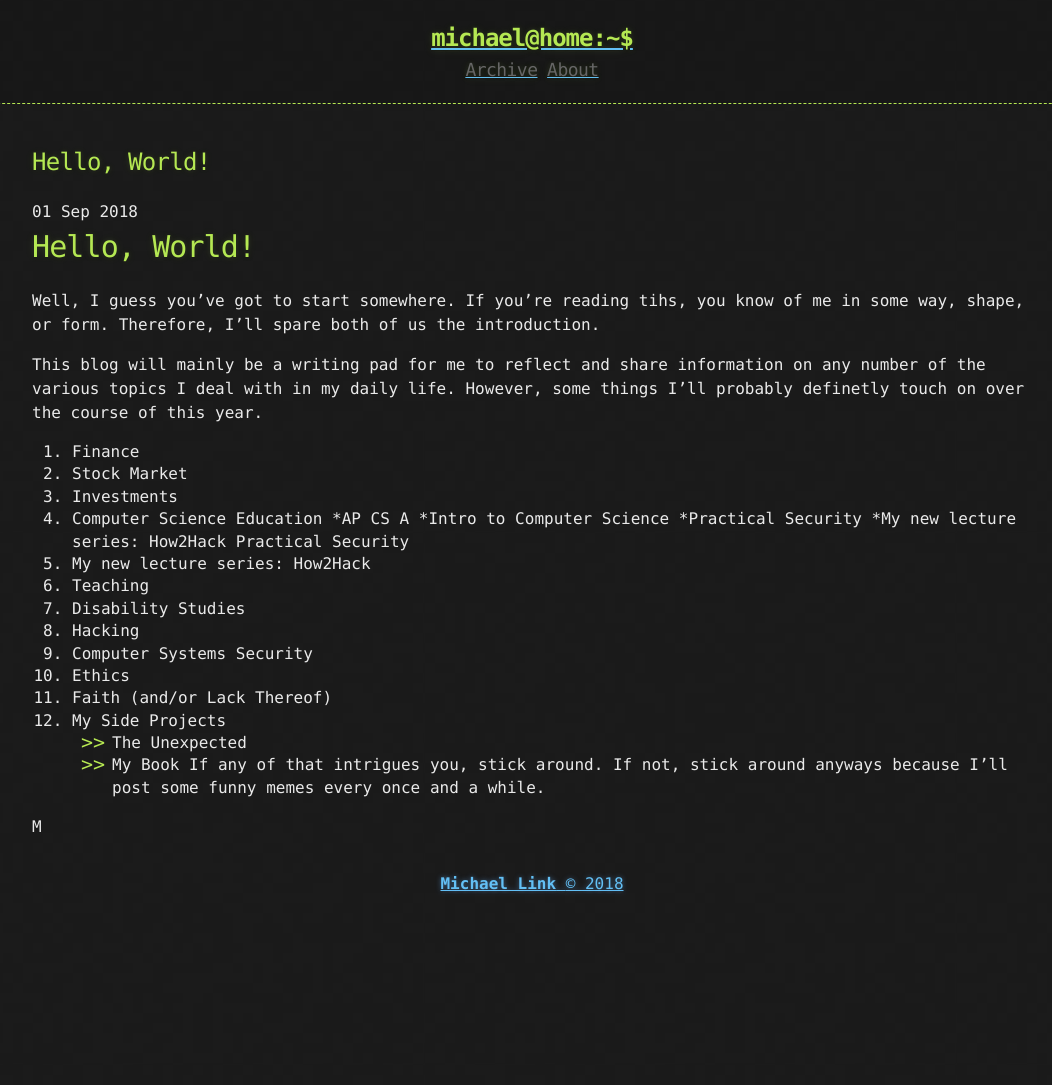
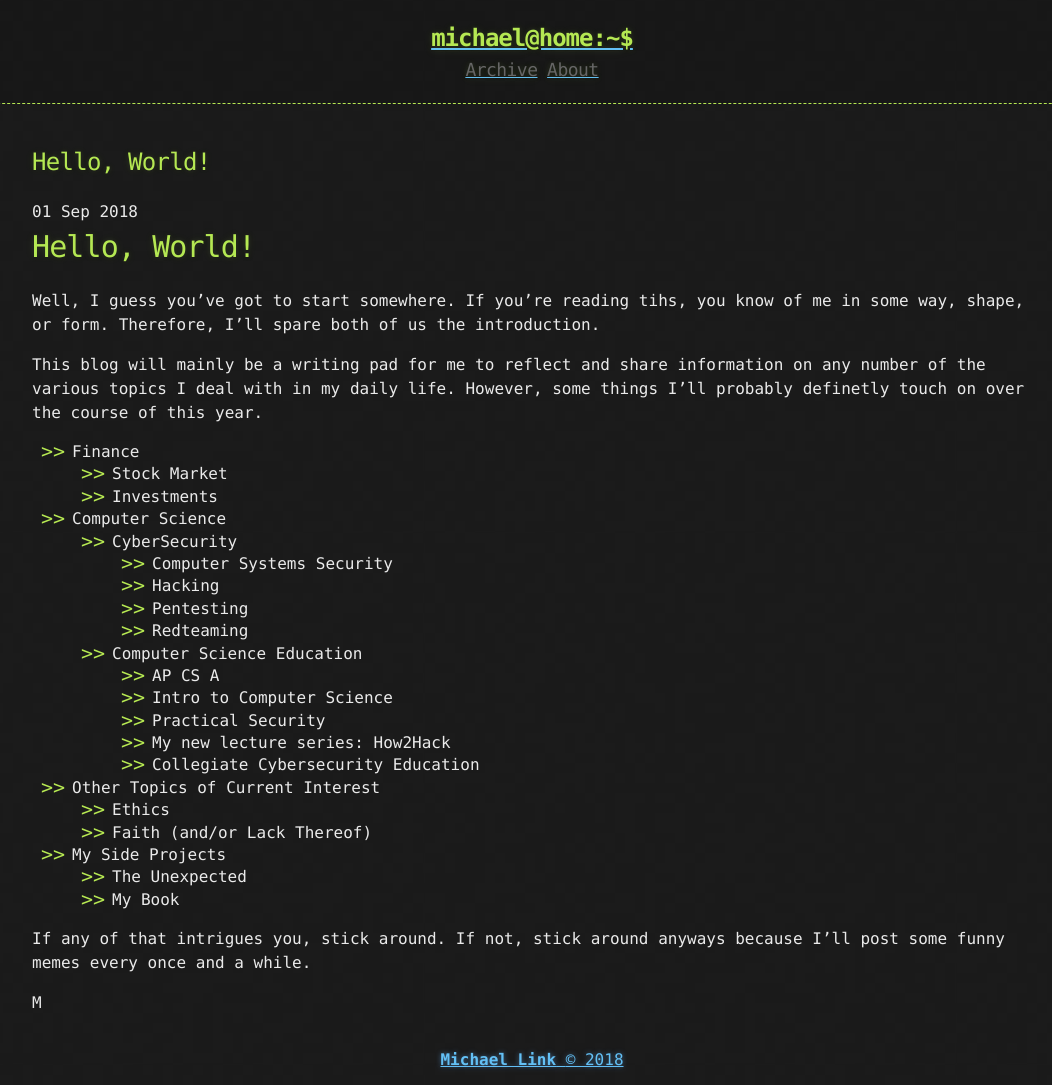
Before and after one commit to tocttou/hacker-blog, a Jekyll site: the page built from _posts/2018-09-01-Hello-World.md, in a window 1280 px wide. Shown: the whole page, without its empty margins (108-1160 px from the left). Built offline with Jekyll 4.4.1, drawn with Linux system fonts in a browser that asks for light colours; before the commit the page ends 909 px from its top, so only the background shows below that.

Commit message:
Update 2018-09-01-Hello-World.md

```diff
--- a/_posts/2018-09-01-Hello-World.md
+++ b/_posts/2018-09-01-Hello-World.md
@@ -8,25 +8,28 @@ Well, I guess you've got to start somewhere.  If you're reading tihs, you know o
 
 This blog will mainly be a writing pad for me to reflect and share information on any number of the various topics I deal with in my daily life.  However, some things I'll probably definetly touch on over the course of this year.
 
-1.  Finance
-2.  Stock Market
-3. Investments
-4.  Computer Science Education
-*AP CS A
-*Intro to Computer Science
-*Practical Security
-*My new lecture series: How2Hack
-Practical Security
-5. My new lecture series: How2Hack
-6. Teaching
-7. Disability Studies
-8. Hacking
-9. Computer Systems Security
-10. Ethics
-11. Faith (and/or Lack Thereof)
-12. My Side Projects
-* The Unexpected
-* My Book
+* Finance
+    * Stock Market
+    * Investments
+* Computer Science
+    * CyberSecurity
+       * Computer Systems Security
+       * Hacking
+       * Pentesting
+       * Redteaming
+    * Computer Science Education
+        * AP CS A
+        * Intro to Computer Science
+        * Practical Security
+        * My new lecture series: How2Hack
+        * Collegiate Cybersecurity Education
+* Other Topics of Current Interest
+    * Ethics
+    * Faith (and/or Lack Thereof)
+* My Side Projects
+    * The Unexpected
+    * My Book
+
 If any of that intrigues you, stick around.  If not, stick around anyways because I'll post some funny memes every once and a while.
 
 M
```
